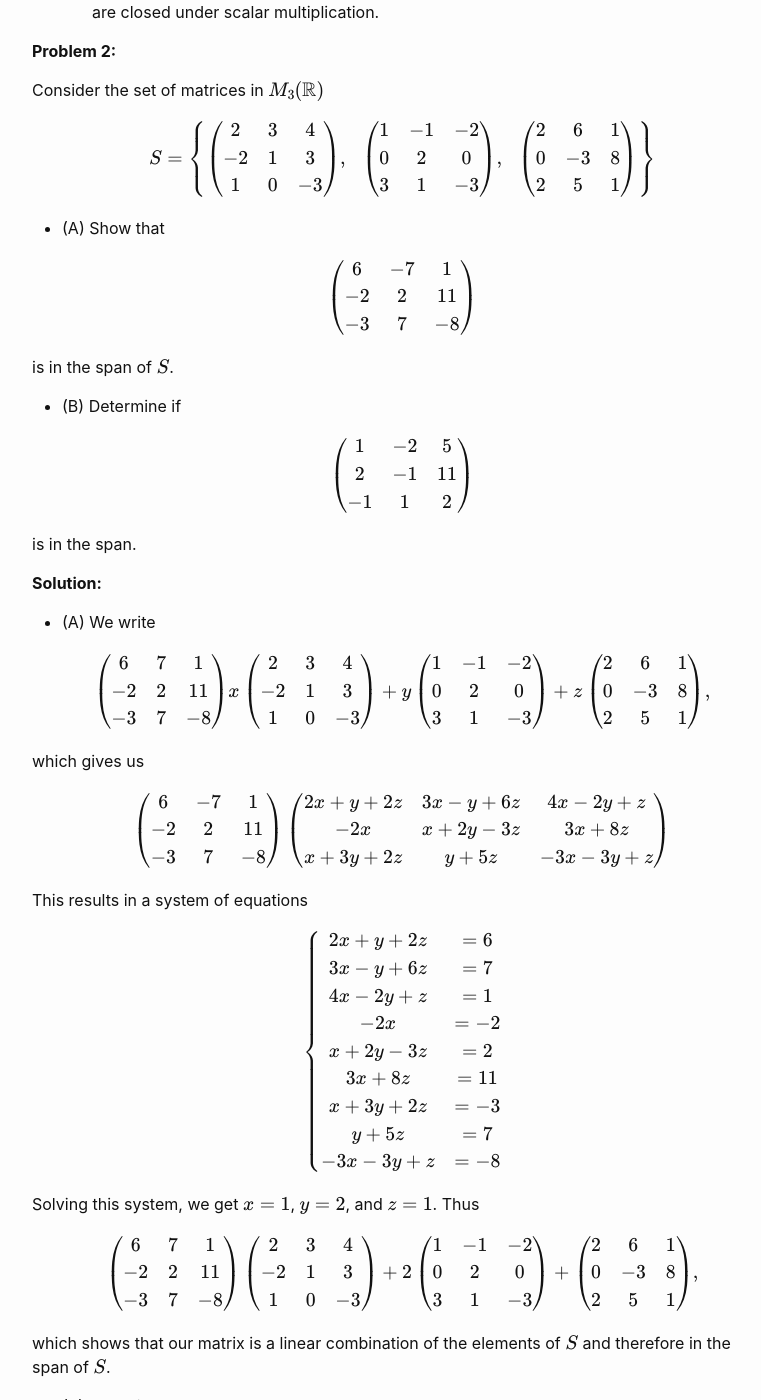
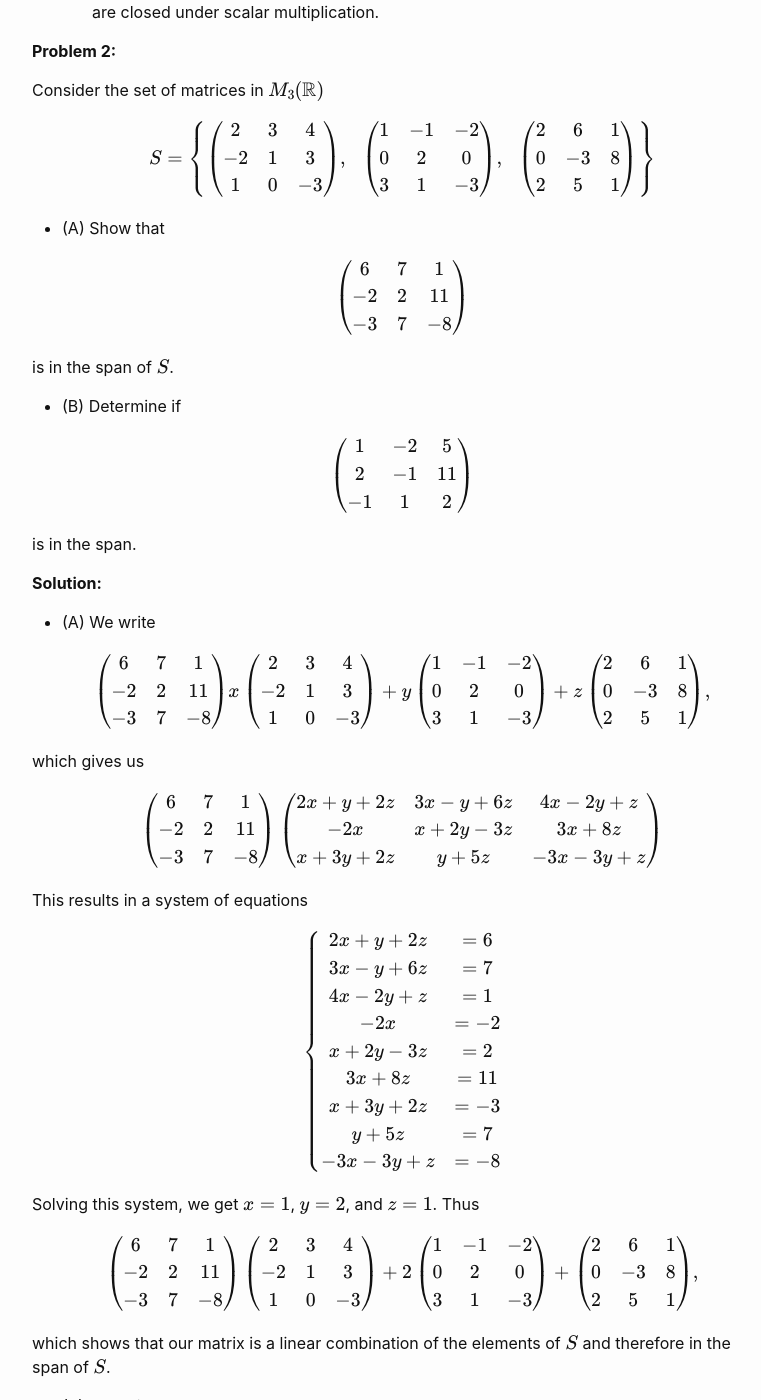
Before and after one commit to wcasper/math207spring2024, a Jekyll site: the page built from _exams/practice-exam2-soln.md, in a window 1280 px wide and 1400 px high, scrolled down 1387 px. Shown: the whole window, without its empty margins (238-999 px from the left). Built offline with Jekyll 4.4.1, drawn with Linux system fonts in a browser that asks for light colours.

Commit message:
fixed typo

```diff
--- a/_exams/practice-exam2-soln.md
+++ b/_exams/practice-exam2-soln.md
@@ -53,7 +53,7 @@
 
 * (A) Show that
 
-$$\left(\begin{array}{ccc} 6 &-7 & 1\\ -2 & 2 &11\\-3 & 7 & -8\end{array}\right)$$
+$$\left(\begin{array}{ccc} 6 & 7 & 1\\ -2 & 2 &11\\-3 & 7 & -8\end{array}\right)$$
 
 is in the span of $$S$$.
 
@@ -74,7 +74,7 @@
 
 which gives us
 
-$$\left(\begin{array}{ccc} 6 &-7 & 1\\ -2 & 2 &11\\-3 & 7 & -8\end{array}\right)
+$$\left(\begin{array}{ccc} 6 & 7 & 1\\ -2 & 2 &11\\-3 & 7 & -8\end{array}\right)
   \left(\begin{array}{ccc} 2x+y+2z & 3x-y+6z & 4x-2y+z\\ -2x & x+2y-3z & 3x+8z\\ x+3y+2z & y+5z & -3x-3y+z\end{array}\right)$$
 
 This results in a system of equations
```
